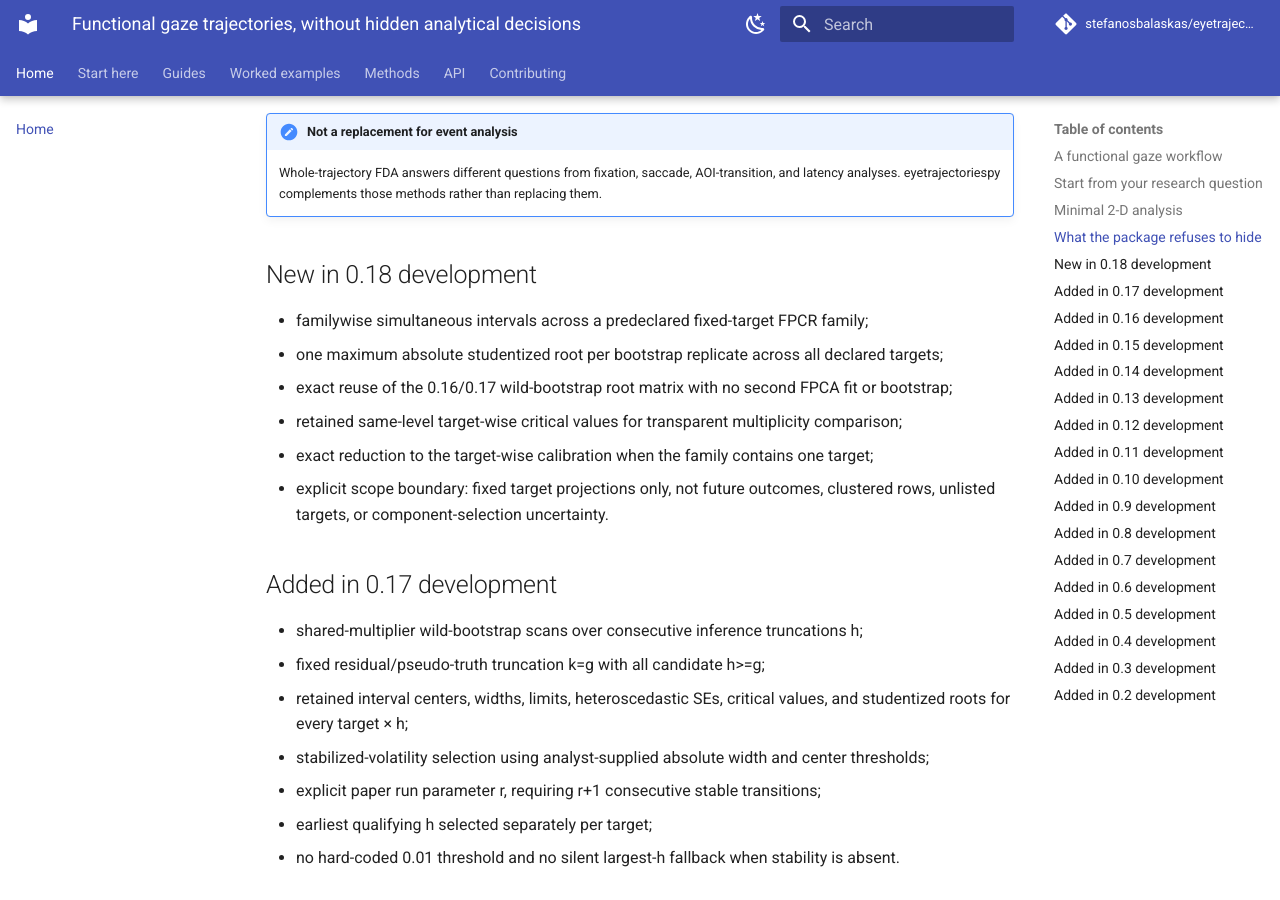
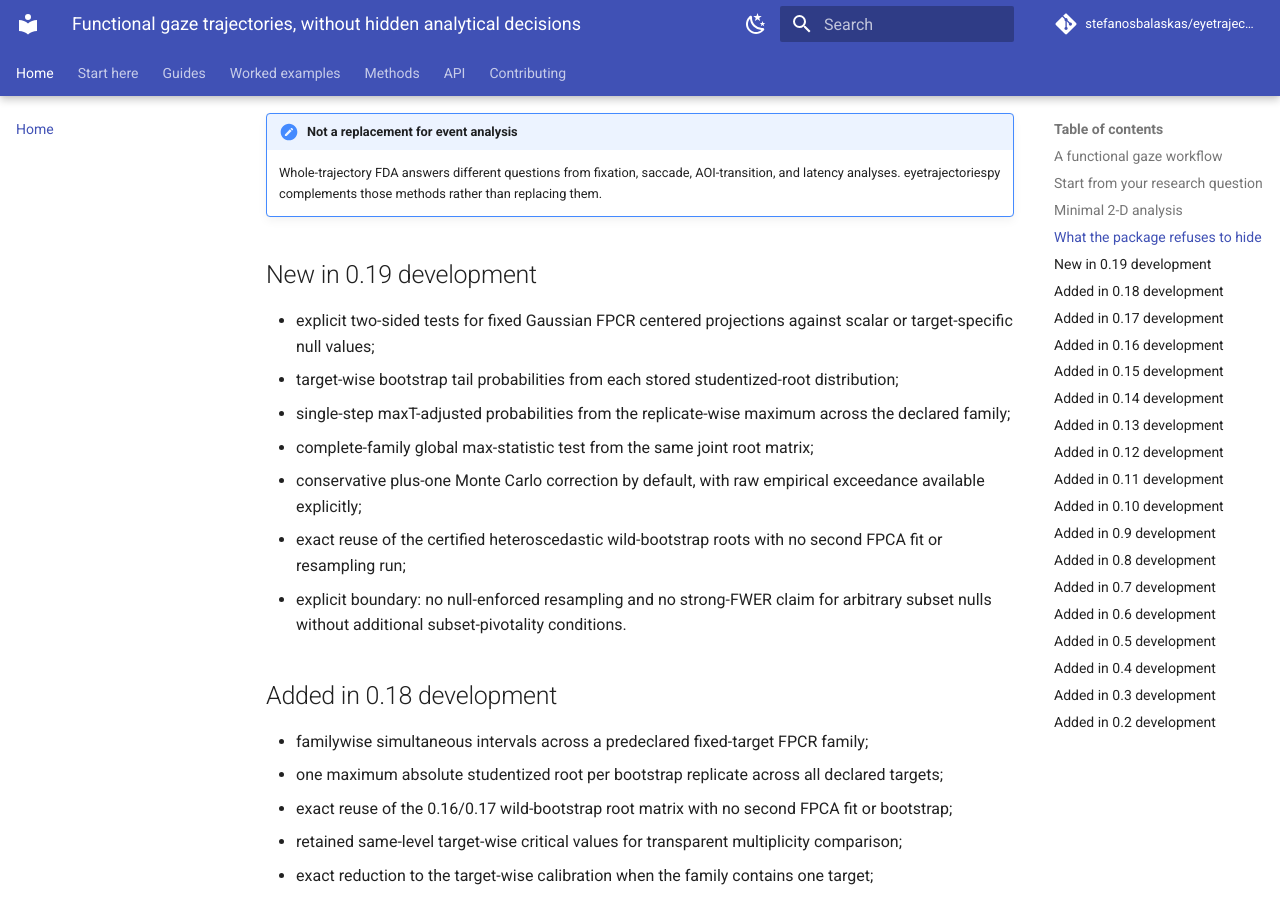
Before and after one commit to stefanosbalaskas/eyetrajectoriespy, an MkDocs documentation site: the page built from docs/index.md, in a window 1280 px wide and 900 px high, scrolled down 4718 px. Built offline with MkDocs 1.6.1 and Material for MkDocs 9.7.7, drawn with Linux system fonts in a browser that asks for light colours; comment, search, counter and statistics services are not loaded; some of the changed text lies outside the part shown.

Commit message:
Expose 0.19 family tests across methods site

```diff
--- a/docs/index.md
+++ b/docs/index.md
@@ -3,7 +3,7 @@ title: Functional gaze trajectories, without hidden analytical decisions
 ---
 
 <div class="et-hero" markdown>
-<div class="et-kicker">eyetrajectoriespy 0.18 · continuous eye-tracking FDA</div>
+<div class="et-kicker">eyetrajectoriespy 0.19 · continuous eye-tracking FDA</div>
 
 # Model the viewing process, not only its summaries
 
@@ -188,7 +188,17 @@ The package is designed around the principle that **the path to an FPC score is
 !!! important "Not a replacement for event analysis"
     Whole-trajectory FDA answers different questions from fixation, saccade, AOI-transition, and latency analyses. eyetrajectoriespy complements those methods rather than replacing them.
 
-## New in 0.18 development
+## New in 0.19 development
+
+- explicit two-sided tests for fixed Gaussian FPCR centered projections against scalar or target-specific null values;
+- target-wise bootstrap tail probabilities from each stored studentized-root distribution;
+- single-step maxT-adjusted probabilities from the replicate-wise maximum across the declared family;
+- complete-family global max-statistic test from the same joint root matrix;
+- conservative plus-one Monte Carlo correction by default, with raw empirical exceedance available explicitly;
+- exact reuse of the certified heteroscedastic wild-bootstrap roots with no second FPCA fit or resampling run;
+- explicit boundary: no null-enforced resampling and no strong-FWER claim for arbitrary subset nulls without additional subset-pivotality conditions.
+
+## Added in 0.18 development
 
 - familywise simultaneous intervals across a predeclared fixed-target FPCR family;
 - one maximum absolute studentized root per bootstrap replicate across all declared targets;
```
Also changed, not shown: docs/methods/status-roadmap.md (+2 -1 lines), docs/reference/api.md (+7 -0 lines), docs/reference/objects.md (+12 -0 lines), docs/tutorials/index.md (+5 -0 lines).
